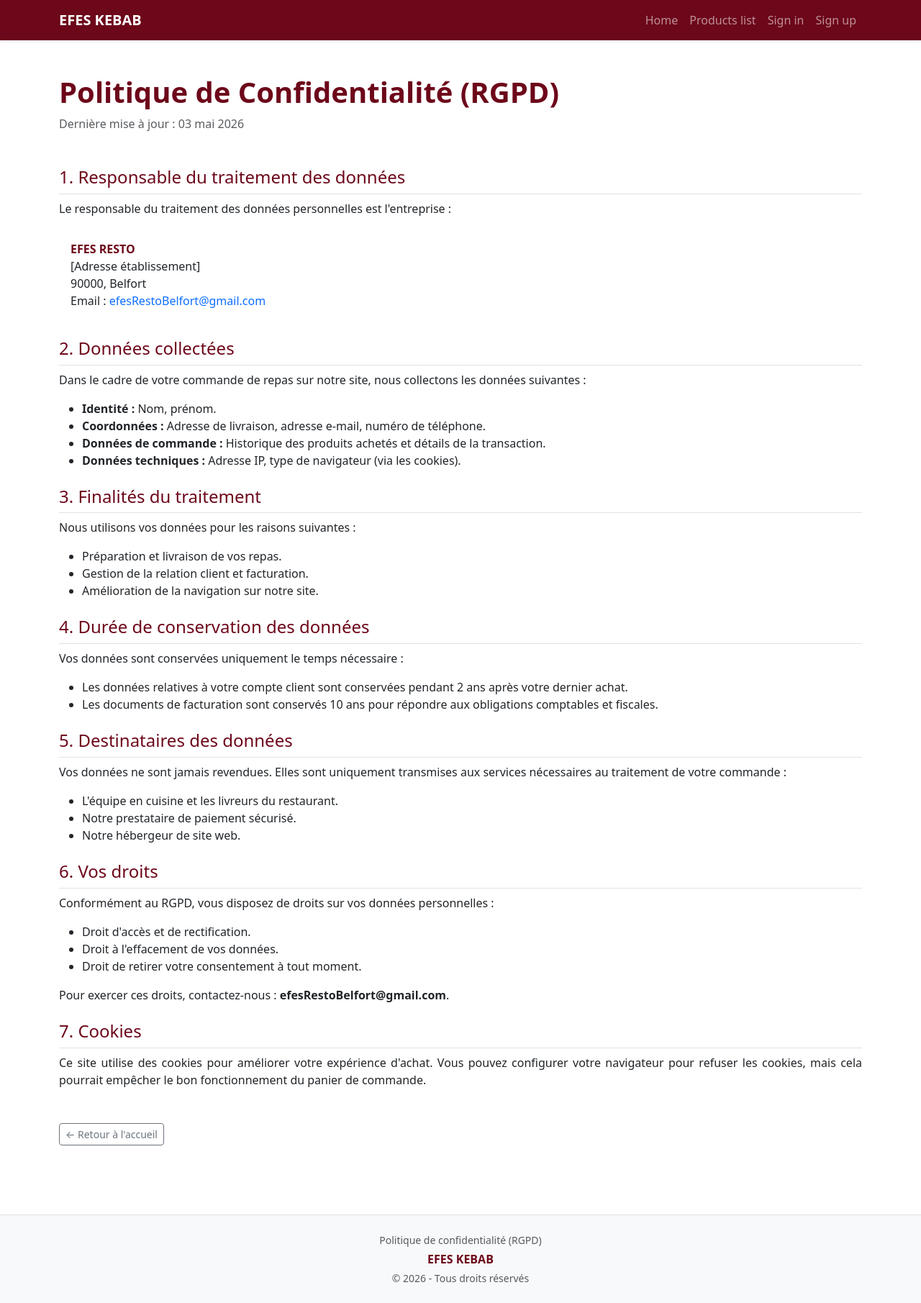
After one commit to TheRefraction/WE4_Project, a PHP site: page /gdpr in a window 1280 px wide. The commit adds this page. Shown: the whole page at 72% size. Run offline with PHP 8.4, Linux system fonts and the light colour scheme; data that the repository does not hold is empty.

Commit message:
Added gdpr
added gdpr page, accessible in footer.
added delete function if account is inactive for more than 2 years
however the function is NOT executed for now

```diff
--- a/src/app/controllers/HomeController.php
+++ b/src/app/controllers/HomeController.php
@@ -3,4 +3,7 @@ class HomeController {
     public function home() {
         require_once __DIR__ . '/../views/home.php';
     }
+    public function gdpr() {
+        require_once __DIR__ . '/../views/gdpr.php';
+    }
 }
--- /dev/null
+++ b/src/app/views/gdpr.php
@@ -0,0 +1,81 @@
+<?php include 'partials/header.php'; ?>
+
+    <div class="container py-5">
+        <div class="mb-5">
+            <h1 class="text-pourpre fw-bold">Politique de Confidentialité (RGPD)</h1>
+            <p class="text-muted">Dernière mise à jour : 03 mai 2026</p>
+        </div>
+
+        <section class="mb-4">
+            <h2 class="h4 border-bottom pb-2 text-pourpre">1. Responsable du traitement des données</h2>
+            <p style="text-align: justify;">Le responsable du traitement des données personnelles est l'entreprise :</p>
+            <address class="p-3">
+                <strong class="text-pourpre">EFES RESTO</strong><br>
+                [Adresse établissement]<br>
+                90000, Belfort<br>
+                Email : <a href="mailto:efesRestoBelfort@gmail.com" class="text-decoration-none">efesRestoBelfort@gmail.com</a>
+            </address>
+        </section>
+
+        <section class="mb-4">
+            <h2 class="h4 border-bottom pb-2 text-pourpre">2. Données collectées</h2>
+            <p style="text-align: justify;">Dans le cadre de votre commande de repas sur notre site, nous collectons les données suivantes :</p>
+            <ul>
+                <li><strong>Identité :</strong> Nom, prénom.</li>
+                <li><strong>Coordonnées :</strong> Adresse de livraison, adresse e-mail, numéro de téléphone.</li>
+                <li><strong>Données de commande :</strong> Historique des produits achetés et détails de la transaction.</li>
+                <li><strong>Données techniques :</strong> Adresse IP, type de navigateur (via les cookies).</li>
+            </ul>
+        </section>
+
+        <section class="mb-4">
+            <h2 class="h4 border-bottom pb-2 text-pourpre">3. Finalités du traitement</h2>
+            <p style="text-align: justify;">Nous utilisons vos données pour les raisons suivantes :</p>
+            <ul>
+                <li>Préparation et livraison de vos repas.</li>
+                <li>Gestion de la relation client et facturation.</li>
+                <li>Amélioration de la navigation sur notre site.</li>
+            </ul>
+        </section>
+
+        <section class="mb-4">
+            <h2 class="h4 border-bottom pb-2 text-pourpre">4. Durée de conservation des données</h2>
+            <p style="text-align: justify;">Vos données sont conservées uniquement le temps nécessaire :</p>
+            <ul>
+                <li>Les données relatives à votre compte client sont conservées pendant 2 ans après votre dernier achat.</li>
+                <li>Les documents de facturation sont conservés 10 ans pour répondre aux obligations comptables et fiscales.</li>
+            </ul>
+        </section>
+
+        <section class="mb-4">
+            <h2 class="h4 border-bottom pb-2 text-pourpre">5. Destinataires des données</h2>
+            <p style="text-align: justify;">Vos données ne sont jamais revendues. Elles sont uniquement transmises aux services nécessaires au traitement de votre commande :</p>
+            <ul>
+                <li>L'équipe en cuisine et les livreurs du restaurant.</li>
+                <li>Notre prestataire de paiement sécurisé.</li>
+                <li>Notre hébergeur de site web.</li>
+            </ul>
+        </section>
+
+        <section class="mb-4">
+            <h2 class="h4 border-bottom pb-2 text-pourpre">6. Vos droits</h2>
+            <p style="text-align: justify;">Conformément au RGPD, vous disposez de droits sur vos données personnelles :</p>
+            <ul>
+                <li>Droit d'accès et de rectification.</li>
+                <li>Droit à l'effacement de vos données.</li>
+                <li>Droit de retirer votre consentement à tout moment.</li>
+            </ul>
+            <p>Pour exercer ces droits, contactez-nous : <strong>efesRestoBelfort@gmail.com</strong>.</p>
+        </section>
+
+        <section class="mb-4">
+            <h2 class="h4 border-bottom pb-2 text-pourpre">7. Cookies</h2>
+            <p style="text-align: justify;">Ce site utilise des cookies pour améliorer votre expérience d'achat. Vous pouvez configurer votre navigateur pour refuser les cookies, mais cela pourrait empêcher le bon fonctionnement du panier de commande.</p>
+        </section>
+
+        <div class="mt-5">
+            <a href="/" class="btn btn-outline-secondary btn-sm">← Retour à l'accueil</a>
+        </div>
+    </div>
+
+<?php include 'partials/footer.php'; ?>
--- a/src/app/views/partials/footer.php
+++ b/src/app/views/partials/footer.php
@@ -1,5 +1,8 @@
 <footer class="py-4 mt-5 bg-light border-top text-center">
+
+
     <div class="container">
+        <p class="small mb-1"><a href="/gdpr" class="text-decoration-none text-muted">Politique de confidentialité (RGPD)</a></p>
         <p class="mb-1 fw-bold text-pourpre">EFES KEBAB</p>
         <p class="small text-muted mb-0">&copy; 2026 - Tous droits réservés</p>
     </div>
--- a/src/routes/web.php
+++ b/src/routes/web.php
@@ -130,6 +130,11 @@ return [
             'controller' => 'AdminController',
             'action' => 'viewEditSupplier',
             'access' => ['admin']
+        ],
+        '/gdpr' => [
+            'controller' => 'HomeController',
+            'action' => 'gdpr',
+            'access' => ['guest', 'client', 'admin']
         ],
     ],
     'POST' => [
```
Also changed, not shown: src/app/models/Account.php (+16 -0 lines).
